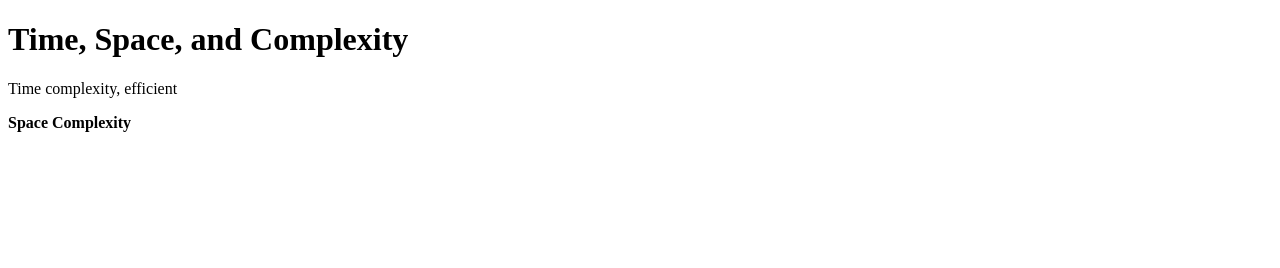
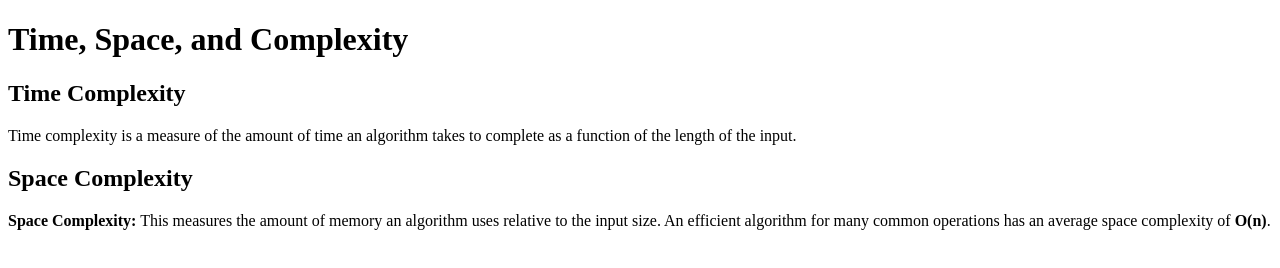
Before and after one commit to acciojob/time-and-space-complexity-Basant-spec, a website: page main.html in a window 1280 px wide. Drawn offline with Linux system fonts and the light colour scheme.

Commit message:
created a submission

```diff
--- a/main.html
+++ b/main.html
@@ -1,27 +1,31 @@
 <!DOCTYPE html>
-
-<html>
+<html lang="en">
 
 <head>
-	<link rel="stylesheet" href="styles.css">
+    <meta charset="UTF-8">
+    <meta name="viewport" content="width=device-width, initial-scale=1.0">
+    <title>Time, Space, and Complexity</title>
+    <link rel="stylesheet" href="styles.css">
 </head>
 
 <body>
-
     <h1>Time, Space, and Complexity</h1>
 
-    <p>
-          Time complexity, efficient
-    </p>
+    <section>
+        <h2>Time Complexity</h2>
+        <p>
+            Time complexity is a measure of the amount of time an algorithm takes to complete as a function of the length of the input.
+        </p>
+    </section>
 
-    <p>
+    <section>
+        <h2>Space Complexity</h2>
+        <p>
+            <b>Space Complexity:</b> This measures the amount of memory an algorithm uses relative to the input size. An efficient algorithm for many common operations has an average space complexity of <b>O(n)</b>.
+        </p>
+    </section>
 
-        <b>Space Complexity</b>
-    </p>
-	<!-- the entire body must be written by student -->
-    <script type="text/javascript" src="./script.js">
-</script>
-
+    <script type="text/javascript" src="./script.js"></script>
 </body>
 
 </html>
```
